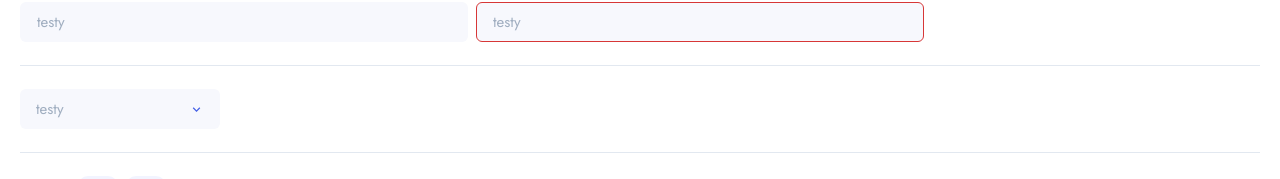
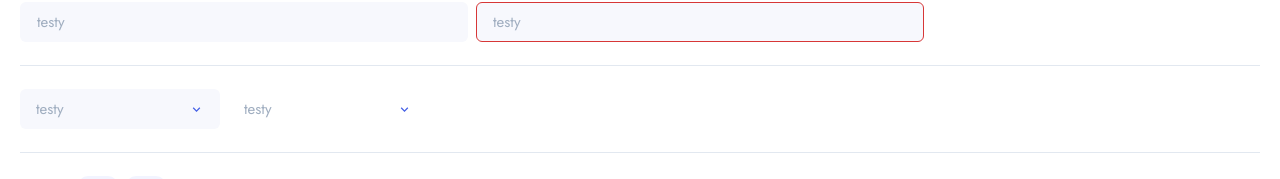
Before and after one commit to Jeangel/feedback-app-fe, a Next.js app: page /components in a window 1280 px wide. Shown: the part 436-615 px from the top of the page. Built offline with nearby package versions, Linux system fonts and the light colour scheme.

Commit message:
Select Component 📦
Adding ghost variant
Adding ability to pass props to more inner parts of the Select component

```diff
--- a/src/components/forms/Select/index.tsx
+++ b/src/components/forms/Select/index.tsx
@@ -1,5 +1,13 @@
 import { ChevronDownIcon } from '@chakra-ui/icons'
-import { Button, Menu, MenuButton, SystemProps, Text } from '@chakra-ui/react'
+import {
+  Button,
+  IconProps,
+  Menu,
+  MenuButton,
+  SystemProps,
+  Text,
+  TextProps,
+} from '@chakra-ui/react'
 import MenuList, { MenuListOption } from '../MenuList'
 
 interface ISelectProps {
@@ -10,6 +18,9 @@ interface ISelectProps {
   triggerProps?: SystemProps
   menuListProps?: SystemProps
   menuItemOptionProps?: SystemProps
+  placeholderProps?: TextProps
+  iconProps?: IconProps
+  variant?: 'select-input' | 'select-ghost'
 }
 
 const Select = ({
@@ -20,18 +31,21 @@ const Select = ({
   triggerProps,
   menuListProps,
   menuItemOptionProps,
+  placeholderProps,
+  iconProps,
+  variant = 'select-input',
 }: ISelectProps) => {
   return (
     <Menu closeOnBlur closeOnSelect>
       <MenuButton
         as={Button}
-        variant='input'
-        rightIcon={<ChevronDownIcon color='secondary.500' />}
+        variant={variant}
+        rightIcon={<ChevronDownIcon color='secondary.500' {...iconProps} />}
         textAlign='left'
         {...triggerProps}
       >
         {options.find((e) => e.value === value)?.label || (
-          <Text fontSize='sm' color='gray.400' as='span'>
+          <Text fontSize='sm' color='gray.400' {...placeholderProps} as='span'>
             {placeholder}
           </Text>
         )}
--- a/src/pages/components.tsx
+++ b/src/pages/components.tsx
@@ -1,6 +1,19 @@
 import type { NextPage } from 'next'
-import { Button, Text, Heading, useColorMode, HStack, Input, useBoolean } from '@chakra-ui/react'
-import { ChevronDownIcon, ChevronLeftIcon, ChevronRightIcon, ChevronUpIcon } from '@chakra-ui/icons'
+import {
+  Button,
+  Text,
+  Heading,
+  useColorMode,
+  HStack,
+  Input,
+  useBoolean,
+} from '@chakra-ui/react'
+import {
+  ChevronDownIcon,
+  ChevronLeftIcon,
+  ChevronRightIcon,
+  ChevronUpIcon,
+} from '@chakra-ui/icons'
 import Select from '@components/forms/Select'
 import React, { useState } from 'react'
 import Toggle from '@components/forms/Toggle'
@@ -9,6 +22,12 @@ const Components: NextPage = () => {
   const { colorMode, toggleColorMode } = useColorMode()
   const [value, setValue] = useState('')
   const [isToggled, { toggle }] = useBoolean()
+  const selectOptions = [
+    { label: 'Test', value: 'test' },
+    { label: 'Test2', value: 'test2' },
+    { label: 'Test3', value: 'test3' },
+    { label: 'Test4', value: 'test4' },
+  ]
   return (
     <div style={{ padding: 20 }}>
       <Text>
@@ -64,12 +83,15 @@ const Components: NextPage = () => {
           value={value}
           onChange={setValue}
           triggerProps={{ minW: '200px' }}
-          options={[
-            { label: 'Test', value: 'test' },
-            { label: 'Test2', value: 'test2' },
-            { label: 'Test3', value: 'test3' },
-            { label: 'Test4', value: 'test4' },
-          ]}
+          options={selectOptions}
+        />
+        <Select
+          placeholder='testy'
+          value={value}
+          onChange={setValue}
+          variant='select-ghost'
+          triggerProps={{ minW: '200px' }}
+          options={selectOptions}
         />
       </HStack>
       <br />
@@ -77,10 +99,33 @@ const Components: NextPage = () => {
       <br />
       <HStack spacing='2'>
         <Toggle isToggled={isToggled} label='UX' onToggle={toggle} size='sm' />
-        <Toggle isToggled={isToggled} label='50' onToggle={toggle} orientation='vertical' topIcon={ChevronUpIcon} />
-        <Toggle isToggled={isToggled} label='UX' onToggle={toggle} orientation='vertical' bottomIcon={ChevronDownIcon} />
-        <Toggle isToggled={isToggled} label='UX' onToggle={toggle} leftIcon={ChevronLeftIcon} size='lg' />
-        <Toggle isToggled={isToggled} label='UX' onToggle={toggle} rightIcon={ChevronRightIcon} />
+        <Toggle
+          isToggled={isToggled}
+          label='50'
+          onToggle={toggle}
+          orientation='vertical'
+          topIcon={ChevronUpIcon}
+        />
+        <Toggle
+          isToggled={isToggled}
+          label='UX'
+          onToggle={toggle}
+          orientation='vertical'
+          bottomIcon={ChevronDownIcon}
+        />
+        <Toggle
+          isToggled={isToggled}
+          label='UX'
+          onToggle={toggle}
+          leftIcon={ChevronLeftIcon}
+          size='lg'
+        />
+        <Toggle
+          isToggled={isToggled}
+          label='UX'
+          onToggle={toggle}
+          rightIcon={ChevronRightIcon}
+        />
       </HStack>
     </div>
   )
--- a/src/theme/components/button.ts
+++ b/src/theme/components/button.ts
@@ -1,7 +1,7 @@
 const button = {
   baseStyle: {
     borderRadius: 10,
-    outline: 0
+    outline: 0,
   },
   sizes: {
     xs: {
@@ -23,7 +23,7 @@ const button = {
     },
   },
   variants: {
-    input: {
+    'select-input': {
       backgroundColor: 'gray.50',
       color: 'tertiary.500',
       borderRadius: 'md',
@@ -31,9 +31,15 @@ const button = {
       fontWeight: 'normal',
       _active: {
         borderWidth: '1px',
-        borderColor: 'secondary.500'
-      }
-    }
+        borderColor: 'secondary.500',
+      },
+    },
+    'select-ghost': {
+      backgroundColor: 'transparent',
+      fontWeight: 'normal',
+      fontSize: 'sm',
+      color: 'tertiary.500',
+    },
   },
 }
 
```
